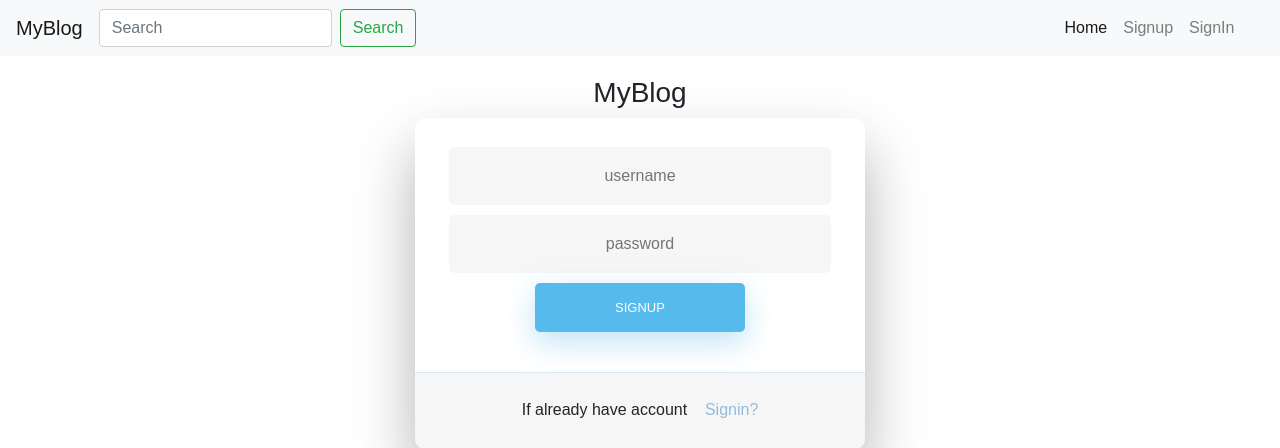
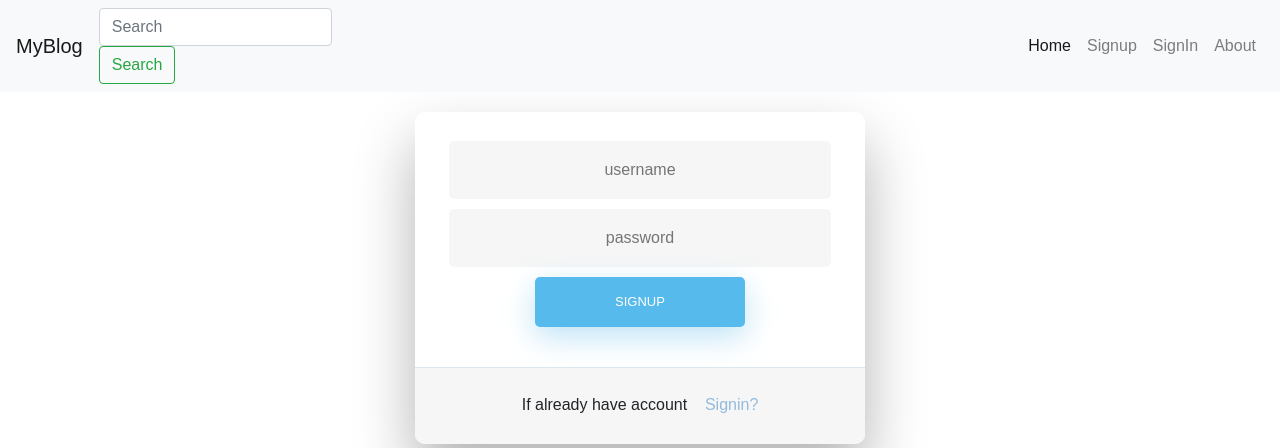
Before and after one commit to opeeny/MyBlog, a Django app: page /signup/ in a window 1280 px wide. Shown: the top 448 px of the page. Run offline with Django 3.2, Linux system fonts and the light colour scheme; some libraries are stand-ins or nearby versions.

Commit message:
Add about page

```diff
--- a/MyBlog/templates/Blog/signin.html
+++ b/MyBlog/templates/Blog/signin.html
@@ -4,7 +4,6 @@
 
 
 <div class="wrapper fadeInDown">
-    <h3>MyBlog</h3>
     <div id="formContent">
       <!-- Tabs Titles -->
 
--- a/MyBlog/templates/Blog/signup.html
+++ b/MyBlog/templates/Blog/signup.html
@@ -4,7 +4,6 @@
 
 
 <div class="wrapper fadeInDown">
-    <h3>MyBlog</h3>
     <div id="formContent">
       <!-- Tabs Titles -->
 
--- a/MyBlog/templates/base.html
+++ b/MyBlog/templates/base.html
@@ -41,6 +41,9 @@
 			<li class="nav-item">
 				<a class="nav-link" href="{% url 'Blog:signin' %}">SignIn</a>
 			  </li>
+			  <li class="nav-item">
+				<a class="nav-link" href="#">About</a>
+			  </li>
 		  </ul>
 		</div>
 	  </nav>
```
